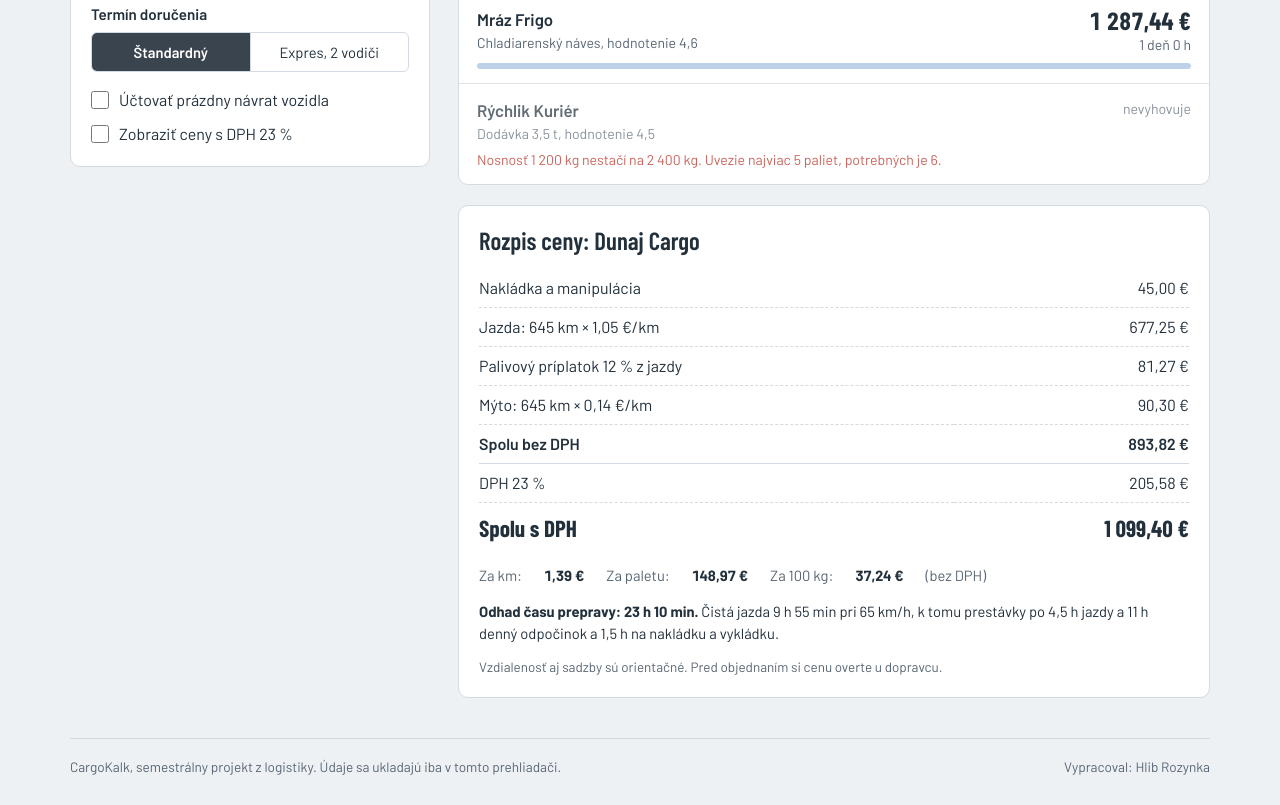
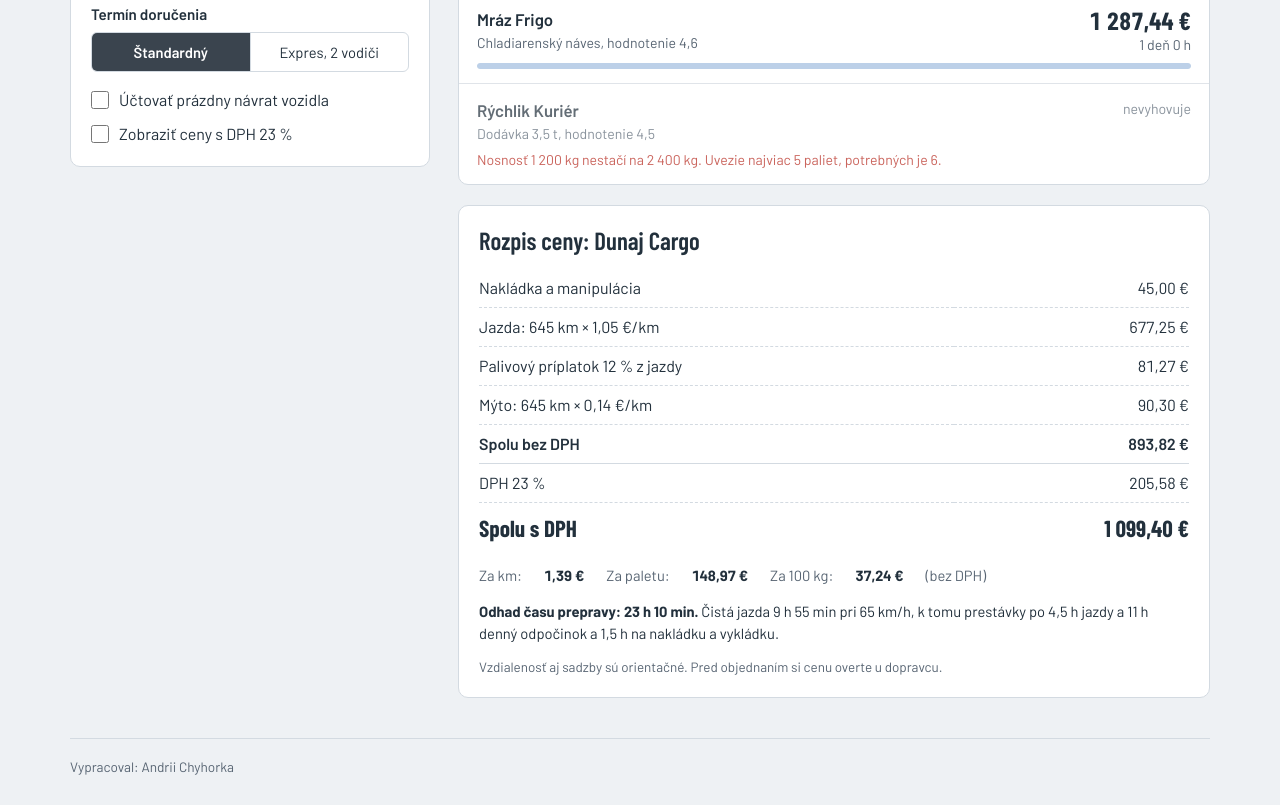
Before and after one commit to gott1ieb/CargoKalk, a website: page public/index.html in a window 1280 px wide. Shown: the part 613-1418 px from the top of the page. Drawn offline with nearby package versions, Linux system fonts and the light colour scheme.

Commit message:
Add files via upload

```diff
--- a/public/index.html
+++ b/public/index.html
@@ -276,8 +276,7 @@ footer.foot{font-size:.85rem;color:var(--ink-soft);padding:18px 0 28px;border-to
   </main>
 
   <footer class="foot">
-    <span>CargoKalk, semestrálny projekt z logistiky. Údaje sa ukladajú iba v tomto prehliadači.</span>
-    <span>Vypracoval: Hlib Rozynka</span>
+    <span>Vypracoval: Andrii Chyhorka</span>
   </footer>
 </div>
 
```
Also changed, not shown: README.md.
